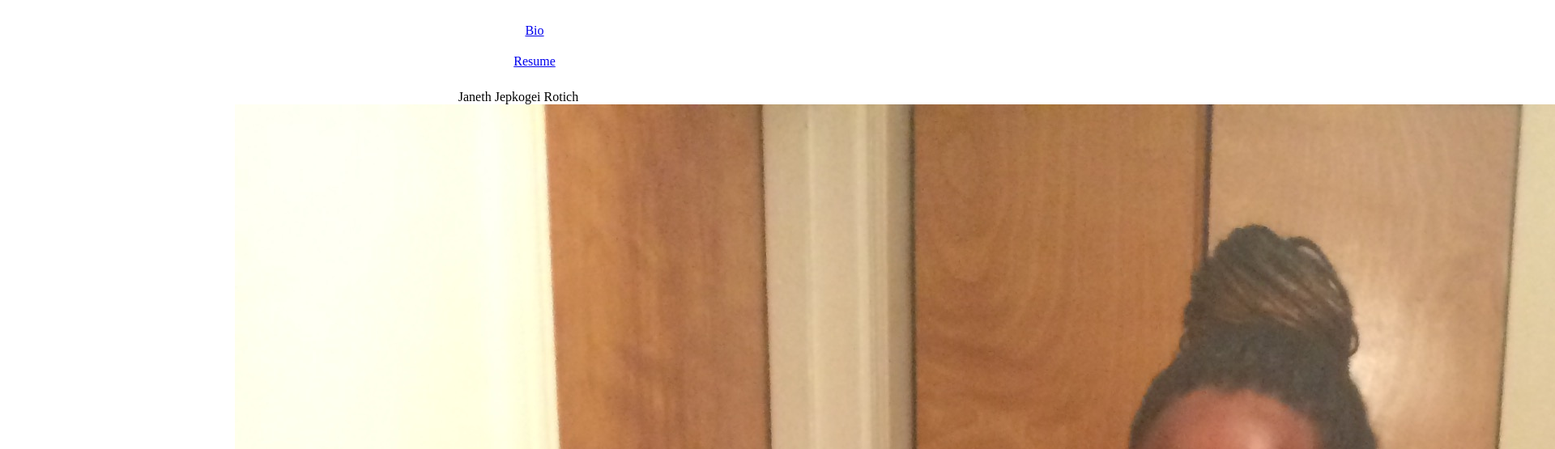
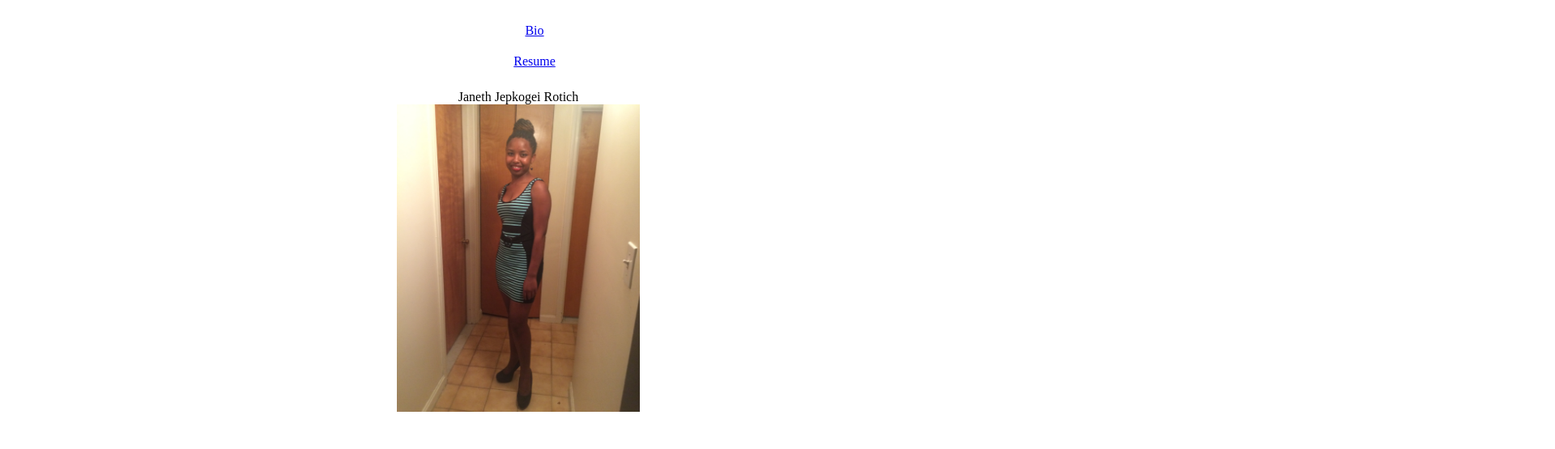
Before and after one commit to Janethjepkogei/Janethjepkogel.github.io, a plain HTML site: page index.html in a window 1280 px wide. Shown: the part 61-616 px from the top of the page at 81% size, 1920 px wide, since content can reach past the window. Drawn offline with Linux system fonts and the light colour scheme.

Commit message:
added alt attribute to the img element

```diff
--- a/index.html
+++ b/index.html
@@ -9,6 +9,7 @@
 
 	</head>
 	<body>
+		<p>
 			<h1> This is my Portfolio page</h1>
 			<div class="toolbar">
 				<ul class="nav nav-tabs">
@@ -20,8 +21,10 @@
 				Janeth Jepkogei Rotich
 			</div>
 			<div class="image">
-					<img src="janeth.jpg"/>
+					<img src="janeth.jpg" alt="Janeth's picture" style="width:300px;height:380px"/>
 			</div>
+
+		</p>
 
 	</body>
 </html>
```
